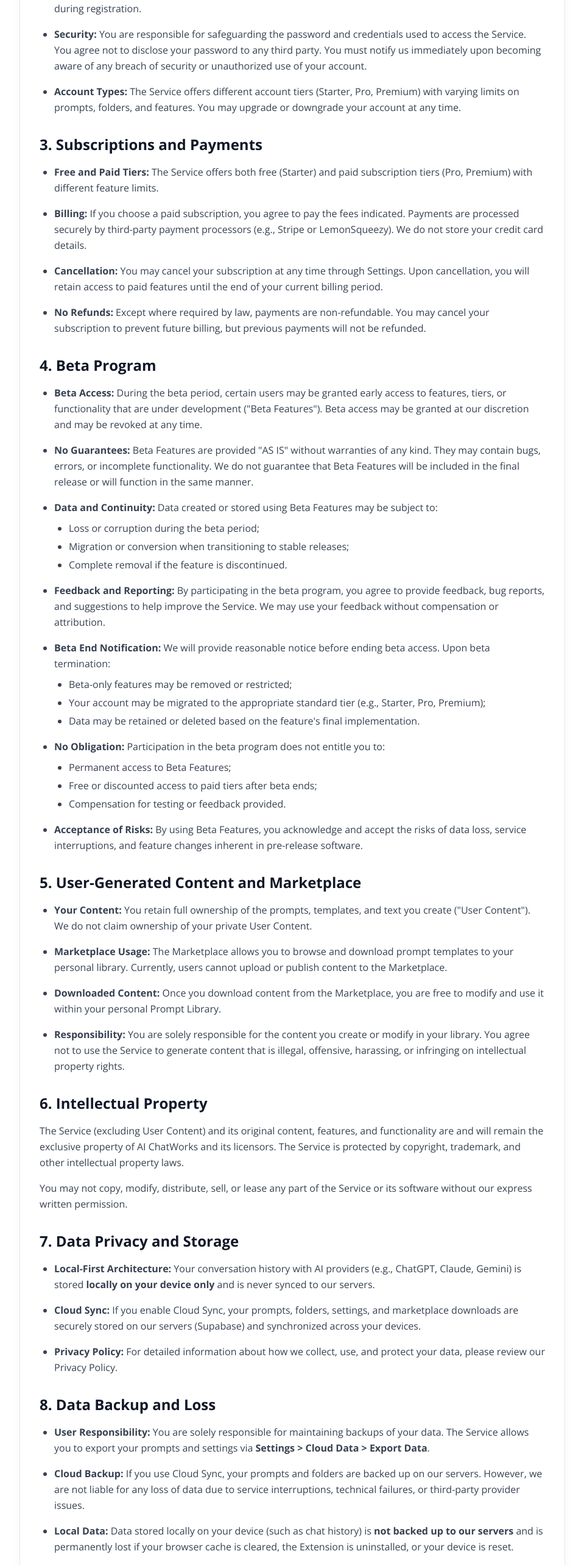
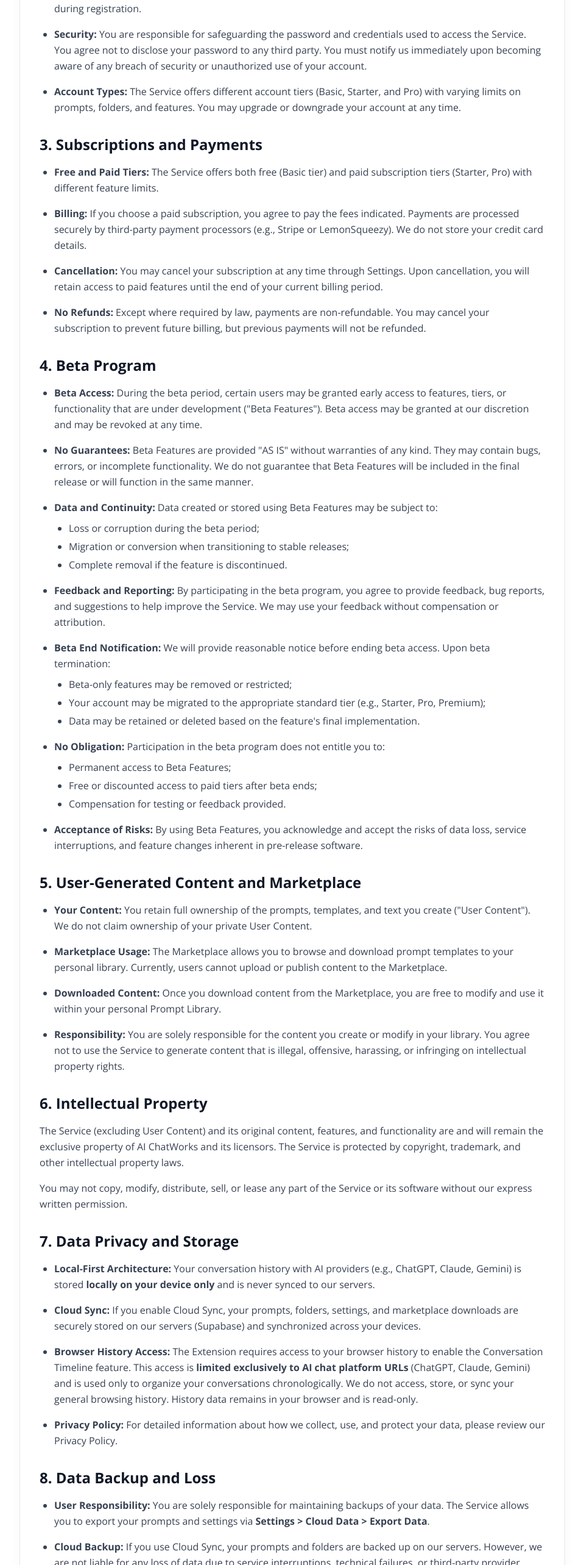
Before and after one commit to roeymit84/ai-chatworks-website, a Next.js app: page /terms in a window 1280 px wide. Shown: the part 900-3466 px from the top of the page at 61% size, without its empty margins (160-1119 px from the left). Built offline with nearby package versions, Linux system fonts and the light colour scheme.

Commit message:
Add files via upload

```diff
--- a/app/terms/page.jsx
+++ b/app/terms/page.jsx
@@ -38,14 +38,14 @@ export default function TermsPage() {
               <ul className="list-disc pl-6 space-y-4">
                 <li><strong>Registration:</strong> You may create an account to access features like Cloud Sync and the Marketplace. You must be at least 16 years old to create an account. You agree to provide accurate and complete information during registration.</li>
                 <li><strong>Security:</strong> You are responsible for safeguarding the password and credentials used to access the Service. You agree not to disclose your password to any third party. You must notify us immediately upon becoming aware of any breach of security or unauthorized use of your account.</li>
-                <li><strong>Account Types:</strong> The Service offers different account tiers (Starter, Pro, Premium) with varying limits on prompts, folders, and features. You may upgrade or downgrade your account at any time.</li>
+                <li><strong>Account Types:</strong> The Service offers different account tiers (Basic, Starter, and Pro) with varying limits on prompts, folders, and features. You may upgrade or downgrade your account at any time.</li>
               </ul>
             </section>
 
             <section>
               <h2 className="text-2xl font-bold text-brand-dark mb-4">3. Subscriptions and Payments</h2>
               <ul className="list-disc pl-6 space-y-4">
-                <li><strong>Free and Paid Tiers:</strong> The Service offers both free (Starter) and paid subscription tiers (Pro, Premium) with different feature limits.</li>
+                <li><strong>Free and Paid Tiers:</strong> The Service offers both free (Basic tier) and paid subscription tiers (Starter, Pro) with different feature limits.</li>
                 <li><strong>Billing:</strong> If you choose a paid subscription, you agree to pay the fees indicated. Payments are processed securely by third-party payment processors (e.g., Stripe or LemonSqueezy). We do not store your credit card details.</li>
                 <li><strong>Cancellation:</strong> You may cancel your subscription at any time through Settings. Upon cancellation, you will retain access to paid features until the end of your current billing period.</li>
                 <li><strong>No Refunds:</strong> Except where required by law, payments are non-refundable. You may cancel your subscription to prevent future billing, but previous payments will not be refunded.</li>
@@ -104,6 +104,7 @@ export default function TermsPage() {
               <ul className="list-disc pl-6 space-y-4">
                 <li><strong>Local-First Architecture:</strong> Your conversation history with AI providers (e.g., ChatGPT, Claude, Gemini) is stored <strong>locally on your device only</strong> and is never synced to our servers.</li>
                 <li><strong>Cloud Sync:</strong> If you enable Cloud Sync, your prompts, folders, settings, and marketplace downloads are securely stored on our servers (Supabase) and synchronized across your devices.</li>
+                <li><strong>Browser History Access:</strong> The Extension requires access to your browser history to enable the Conversation Timeline feature. This access is <strong>limited exclusively to AI chat platform URLs</strong> (ChatGPT, Claude, Gemini) and is used only to organize your conversations chronologically. We do not access, store, or sync your general browsing history. History data remains in your browser and is read-only.</li>
                 <li><strong>Privacy Policy:</strong> For detailed information about how we collect, use, and protect your data, please review our Privacy Policy.</li>
               </ul>
             </section>
@@ -122,7 +123,7 @@ export default function TermsPage() {
               <h2 className="text-2xl font-bold text-brand-dark mb-4">9. Account Deletion and Data Retention</h2>
               <ul className="list-disc pl-6 space-y-4">
                 <li><strong>Deletion Request:</strong> You may request deletion of your account and all associated cloud data at any time via <strong>Settings &gt; Cloud Data &gt; Delete Account</strong>, or by contacting our support team.</li>
-                <li><strong>24-Hour Processing:</strong> Upon confirmation, your account and all cloud data will be removed from our live databases within <strong>24 hours</strong>. Backups will be purged within 30 days.</li>
+                <li><strong>Immediate Processing:</strong> Upon confirmation, your account and all cloud data will be <strong>permanently deleted</strong> from our databases within <strong>24 hours</strong>. This deletion is immediate and irreversible—there are no backups or restoration options once the deletion is confirmed.</li>
                 <li><strong>Local Data:</strong> Deleting your account does not delete local data stored on your device. To remove local data, uninstall the Extension or clear your browser's local storage.</li>
               </ul>
             </section>
```
